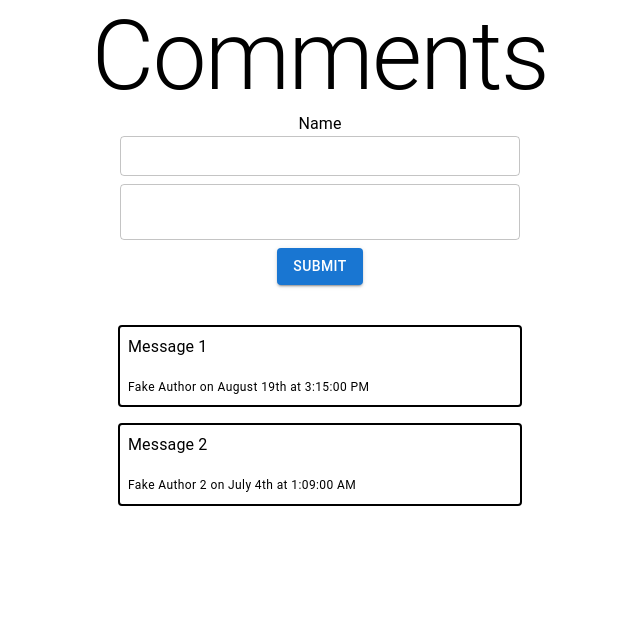
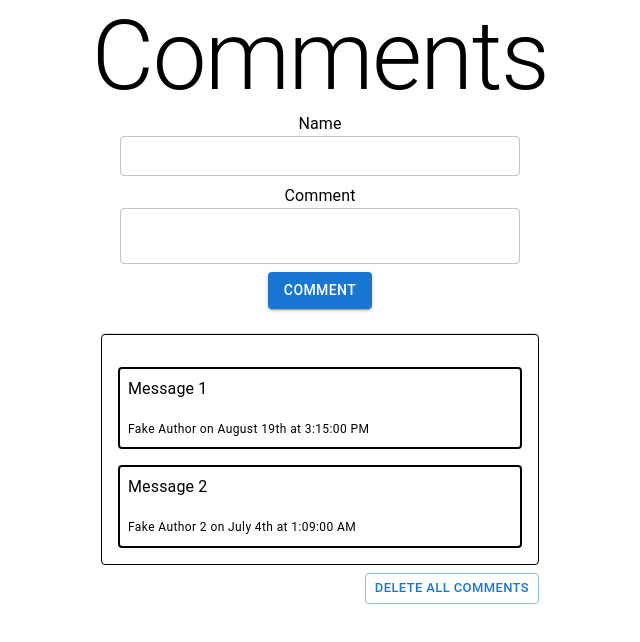
Before and after one commit to anniekongie/comments-feed-hw, a React (Create React App) app in the folder client/: page / in a window 1280 px wide. Shown: the top 642 px of the page, without its empty margins (320-960 px from the left). Built offline with nearby package versions, Linux system fonts and the light colour scheme; no server answers.

Commit message:
add delete functionality

```diff
--- a/client/src/views/CommentsPage.jsx
+++ b/client/src/views/CommentsPage.jsx
@@ -1,7 +1,7 @@
 import React from 'react';
 import Button from '@mui/material/Button';
 import Box from '@mui/material/Box';
-import { Grid, TextField, Typography } from '@mui/material';
+import { Divider, Grid, TextField, Typography } from '@mui/material';
 import CommentBox from '../components/CommentBox';
 import { useEffect, useState } from 'react';
 
@@ -10,7 +10,6 @@ export const CommentsPage = () => {
     const mockComments = [{name: "Fake Author", message: "Message 1", created: "2023-08-19 15:15:00"}, {name: "Fake Author 2", message: "Message 2", created: "2023-07-4 1:09:00"}];
     const [ comments, setComments ] = useState(mockComments);
     const [ formValues, setFormValues ] = useState({ name: '', message: ''});
-
     const [nameError, setNameError] = useState(false);
     const [msgError, setMsgError] = useState(false);
 
@@ -40,6 +39,14 @@ export const CommentsPage = () => {
         }
     };
 
+    const handleDelete = async () => {
+        await fetch('/deleteComments', {
+            method: 'DELETE',
+          });
+        location.reload();
+    };
+
+
     return (
         <Grid container direction='column' sx={{ display: 'flex', justifyContent: 'center', alignItems: 'center'}}>
             <Grid item data-testid='header-grid-item'>
@@ -56,7 +63,8 @@ export const CommentsPage = () => {
                             helperText={nameError ? 'Required' : ''}
                             onChange={(e) => {setNameError(false); setFormValues({...formValues, name: e.target.value})}}
                         />
-                        <Box sx={{marginTop: 1}}>
+                        <Box sx={{marginTop: 1, display: 'flex', flexDirection: 'column', justifyContent: 'center', alignItems: 'center'}}>
+                            <Typography>Comment</Typography>
                             <TextField multiline sx={{ width: 400}}
                                 name='message'
                                 type='text'
@@ -66,7 +74,7 @@ export const CommentsPage = () => {
                             />
                         </Box>
                         <Box sx={{ marginTop: 1 }}>
-                            <Button variant='contained' type='submit' disabled={nameError || msgError}>Submit</Button>
+                            <Button variant='contained' type='submit' disabled={nameError || msgError}>Comment</Button>
                         </Box>
                         </Box>
                     </form>
@@ -74,9 +82,14 @@ export const CommentsPage = () => {
             <Grid container item direction="column" justifyContent='center' alignContent='center' sx={{
                 my: 3
             }}>
-            {comments.map((comment) =>
-                <Grid item key={`${comment.name}-${comment.created}`} sx={{ marginTop: 2 }}> <CommentBox name={comment.name} message={comment.message} created={comment.created}/></Grid>
-            )}
+            <Divider/>
+            <Box sx={{ maxHeight: 350, overflowY: 'scroll', border: '1px solid', borderRadius: 1, padding: 2}}>
+                {comments.map((comment) =>
+                <Box item key={`${comment.id}`} sx={{ marginTop: 2 }}> <CommentBox name={comment.name} message={comment.message} created={comment.created}/></Box>
+                )}
+            </Box>
+
+            <Grid item><Box sx={{ display: 'flex', justifyContent: 'right', my: 1}}><Button onClick={handleDelete} size='small' variant='outlined'>Delete all comments</Button></Box></Grid>
             </Grid>
         </Grid>
     );
```
